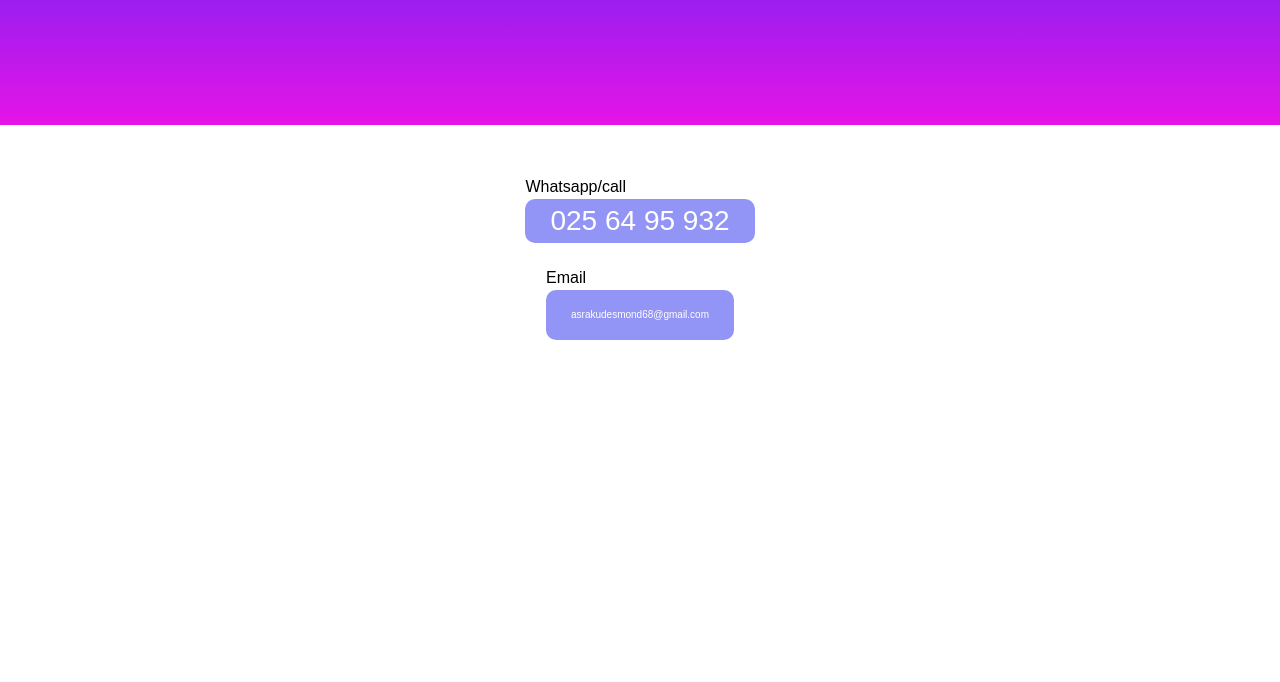
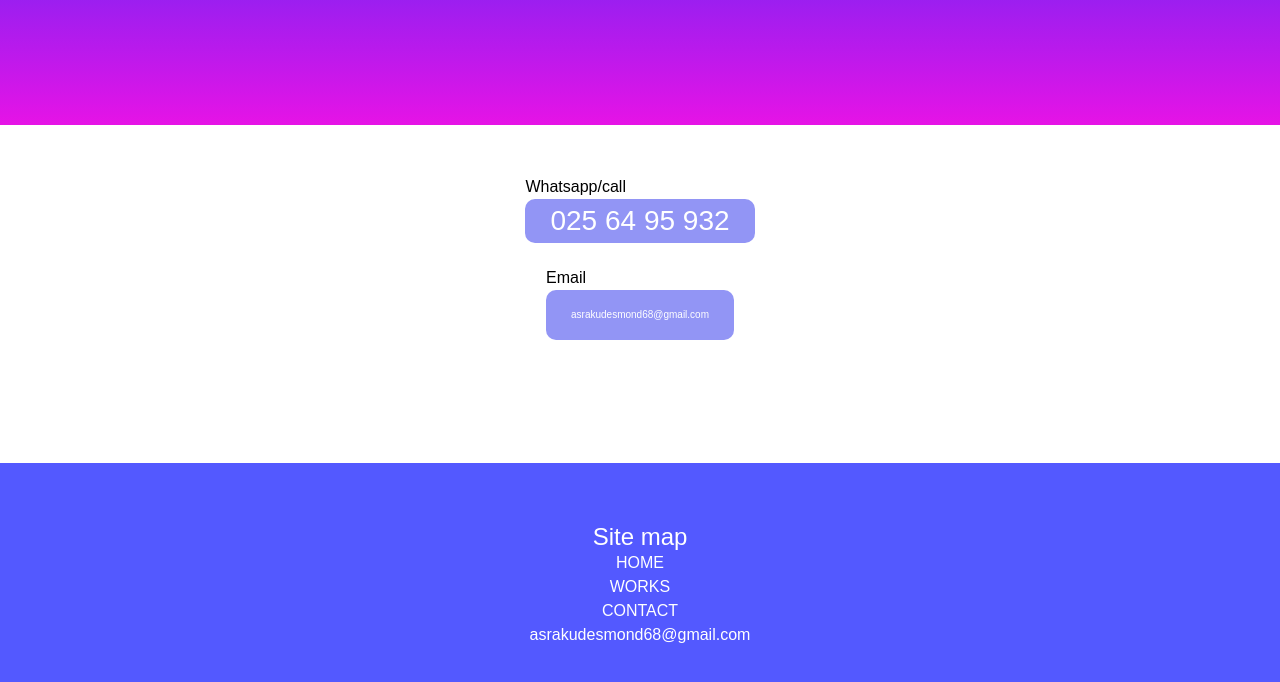
Before and after one commit to dataman01-coder/desmond_designs, a plain HTML site: page contact_me.html in a window 1280 px wide. Shown: the part 270-952 px from the top of the page. Before the commit the page ends 800 px from the top, so only its background shows below. Drawn offline with nearby package versions, Linux system fonts and the light colour scheme.

Commit message:
Update contact_me.html
Spacing for bottom and footer added.
footer consists of sitemap and contact details.

```diff
--- a/contact_me.html
+++ b/contact_me.html
@@ -61,7 +61,20 @@
       </div>
    </div>
 
+<!-- SPACE -->
+ <section class="space">
 
+ </section>
+   <!-- FOOTER -->
+   <section class="footer">
+    <div class="elements">
+        <h4>Site map</h4>
+        <a class="nav-link active" aria-current="page" href="index.html">HOME</a>
+        <a class="nav-link active" href="my_works.html">WORKS</a>
+        <a class="nav-link active" href="contact_me.html">CONTACT</a>
+        <a href="asrakudesmond68@gmail.com">asrakudesmond68@gmail.com</a>
+    </div>
+ </section>
 
 
 
```
